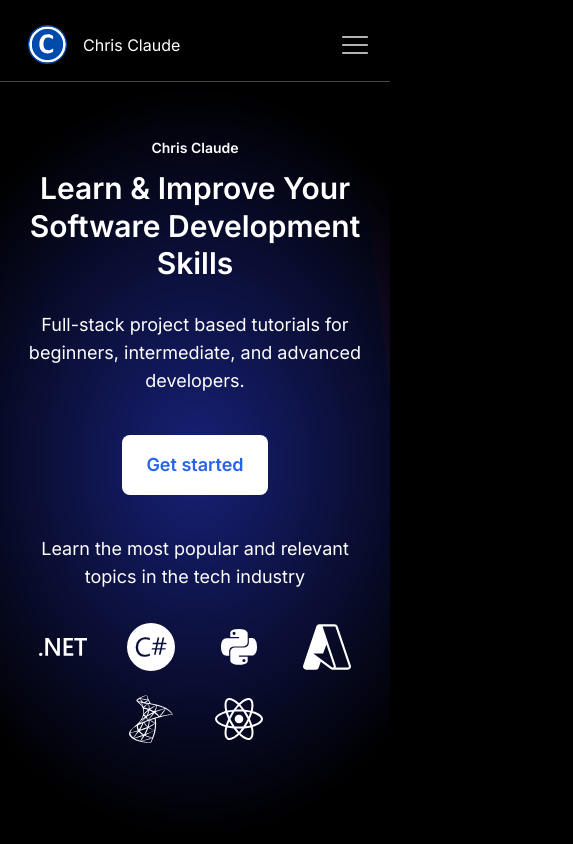
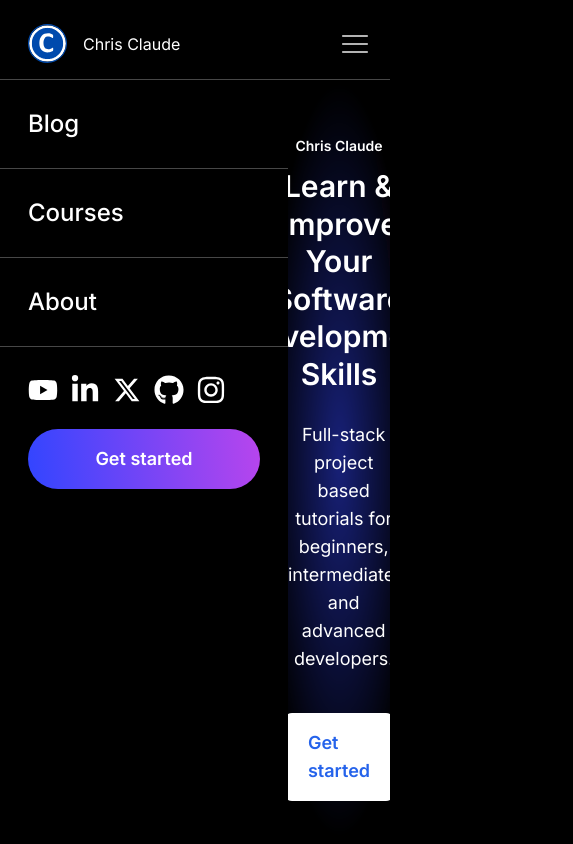
Before and after one commit to ChrisClaude/chris-claude-site, a Next.js app: page / in a window 390 px wide. Shown: the top 844 px of the page, 573 px wide, since content can reach past the window. Built offline with nearby package versions, Linux system fonts and the light colour scheme.

Commit message:
Add mobile sidenav

```diff
--- a/src/app/components/Banner.tsx
+++ b/src/app/components/Banner.tsx
@@ -22,7 +22,7 @@ const Banner = () => (
     <div className="flex justify-center sm:mb-12 mb-10 md:mb-16 lg:mb-20 xl:mb-24">
       <Link
         href="/courses"
-        className="bloc bg-white text-blue-600 px-6 py-4 rounded-lg text-lg font-semibold hover:bg-gray-200 focus:ring">
+        className="bg-white text-blue-600 px-6 py-4 rounded-lg text-lg font-semibold hover:bg-gray-200 focus:ring">
         Get started
       </Link>
     </div>
--- a/src/app/components/Footer.tsx
+++ b/src/app/components/Footer.tsx
@@ -3,10 +3,10 @@ import Logo from './Logo';
 import {
   FaLinkedinIn,
   FaYoutube,
-  FaTwitter,
   FaInstagram,
   FaGithub,
 } from 'react-icons/fa';
+import { RiTwitterXFill } from 'react-icons/ri';
 
 const Footer = () => (
   <footer className="px-5 py-6 flex flex-col-reverse gap-y-4 items-center md:gap-y-0 md:flex-row md:justify-between md:px-20">
@@ -39,7 +39,7 @@ const Footer = () => (
             href="https://twitter.com/ChrisClaude_"
             className="text-2xl"
             target="_blank">
-            <FaTwitter />
+            <RiTwitterXFill />
           </a>
         </li>
         <li>
--- a/src/app/components/Header.tsx
+++ b/src/app/components/Header.tsx
@@ -3,7 +3,7 @@ import Logo from './Logo';
 import { RxHamburgerMenu } from 'react-icons/rx';
 
 const Header = () => (
-  <header className="px-5 pt-6 pb-4 flex items-center header-border justify-between md:px-20">
+  <header className="px-5 pt-6 pb-4 flex items-center header-border justify-between h-20 md:px-20">
     <div>
       <Link href="/" className="flex items-center">
         <Logo />
--- /dev/null
+++ b/src/app/components/SideNav.tsx
@@ -0,0 +1,72 @@
+import Link from 'next/link';
+import React from 'react'
+import { FaGithub, FaInstagram, FaLinkedinIn, FaYoutube } from 'react-icons/fa';
+import { RiTwitterXFill } from 'react-icons/ri';
+
+const SideNav = () => {
+  return (
+    <div className='fixed top-20 left-0 h-full w-72'>
+      <nav>
+        <ul className='text-2xl'>
+          <li className='p-7 font-medium header-border'>
+            <Link href="/blog">Blog</Link>
+          </li>
+          <li className='p-7 font-medium header-border'>
+            <Link href="/courses">Courses</Link>
+          </li>
+          <li className='p-7 font-medium header-border'>
+            <Link href="/about">About</Link>
+          </li>
+        </ul>
+      </nav>
+
+      <div className='p-7 flex flex-col gap-y-6 items-start'>
+      <ul className="flex gap-x-3 text-3xl">
+        <li>
+          <a
+            href="https://www.youtube.com/@chrisclaude"
+            target="_blank">
+            <FaYoutube />
+          </a>
+        </li>
+        <li>
+          <a
+            href="https://www.linkedin.com/in/claude-de-tchambila-a720ba143"
+            target="_blank">
+            <FaLinkedinIn />
+          </a>
+        </li>
+        <li>
+          <a
+            href="https://twitter.com/ChrisClaude_"
+            target="_blank">
+            <RiTwitterXFill />
+          </a>
+        </li>
+        <li>
+          <a
+            href="https://github.com/ChrisClaude"
+            target="_blank">
+            <FaGithub />
+          </a>
+        </li>
+        <li>
+          <a
+            href="https://www.instagram.com/chrisclaude__"
+            target="_blank">
+            <FaInstagram />
+          </a>
+        </li>
+      </ul>
+
+      <Link
+          href="/courses"
+          className="block w-full bg-blue-purple-gradient bg-white text-white text-center px-6 py-4 rounded-full text-lg font-semibold hover:bg-gray-200 focus:ring">
+          Get started
+        </Link>
+    </div>
+    </div>
+  )
+}
+
+export default SideNav;
--- a/src/app/components/SocialMediaBanner.tsx
+++ b/src/app/components/SocialMediaBanner.tsx
@@ -2,10 +2,10 @@ import React from 'react';
 import {
   FaLinkedinIn,
   FaYoutube,
-  FaTwitter,
   FaInstagram,
   FaGithub,
 } from 'react-icons/fa';
+import { RiTwitterXFill } from 'react-icons/ri';
 
 const SocialMediaBanner = () => (
   <section className="max-w-screen-xl mx-auto mb-28 md:mb-48">
@@ -31,7 +31,7 @@ const SocialMediaBanner = () => (
       </li>
       <li>
         <a href="https://twitter.com/ChrisClaude_" target="_blank">
-          <FaTwitter />
+          <RiTwitterXFill />
         </a>
       </li>
       <li>
--- a/src/app/components/index.ts
+++ b/src/app/components/index.ts
@@ -7,6 +7,7 @@ import Header from "./Header";
 import Main from "./Main";
 import Footer from "./Footer";
 import Logo from "./Logo";
+import SideNav from './SideNav';
 
 // export all components
-export { Header, Main, Footer, Logo, Banner, GridBgWrapper, Articles, YouTubeChannelBanner, SocialMediaBanner };
+export { Header, Main, Footer, Logo, Banner, GridBgWrapper, Articles, YouTubeChannelBanner, SocialMediaBanner, SideNav };
--- a/src/app/layout.tsx
+++ b/src/app/layout.tsx
@@ -1,4 +1,4 @@
-import { Footer, Header, Main } from './components'
+import { Footer, Header, Main, SideNav } from './components'
 import './globals.css'
 import { Inter } from 'next/font/google'
 
@@ -17,11 +17,14 @@ export default function RootLayout({
   return (
     <html lang="en">
       <body className={inter.className}>
+        <SideNav />
         <Header />
-        <Main>
-          {children}
-        </Main>
-        <Footer />
+        <div className='ml-72'>
+          <Main>
+            {children}
+          </Main>
+          <Footer />
+        </div>
       </body>
     </html>
   )
```
